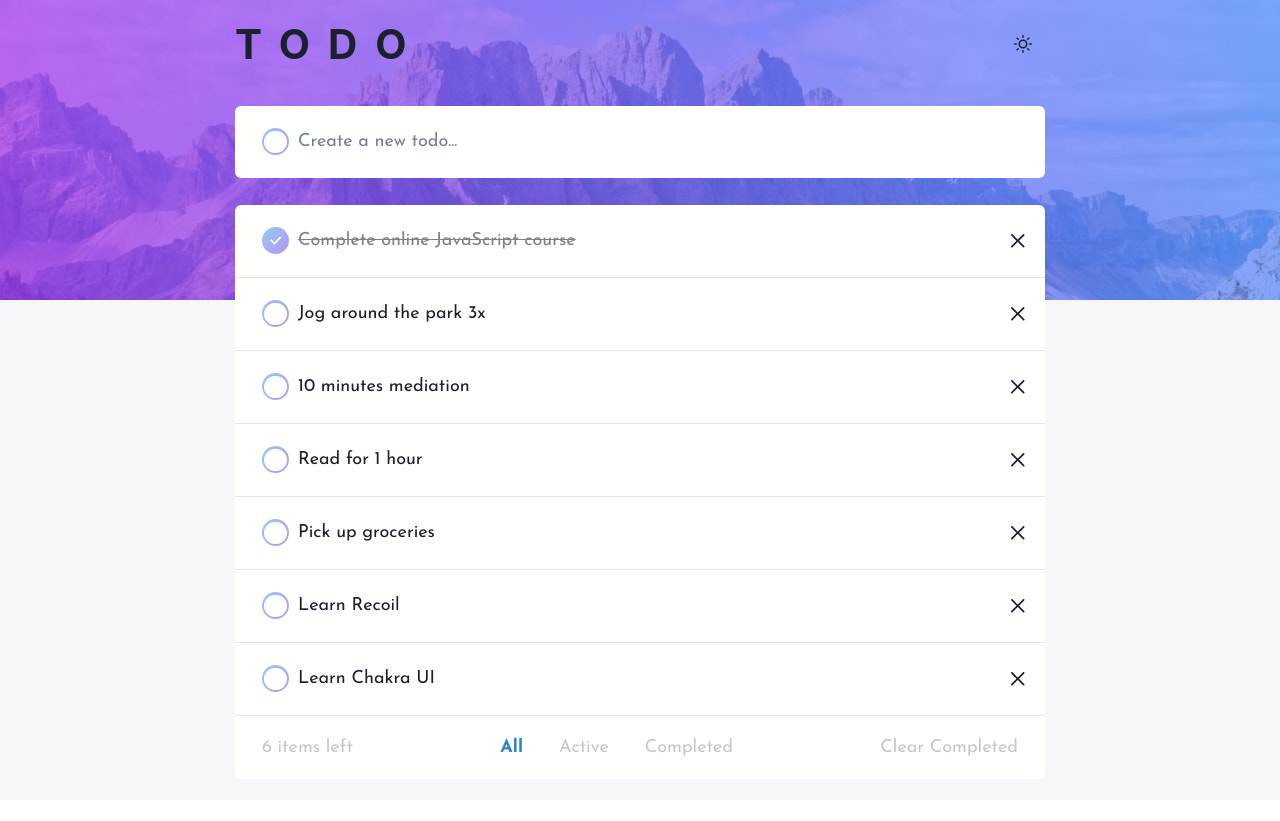
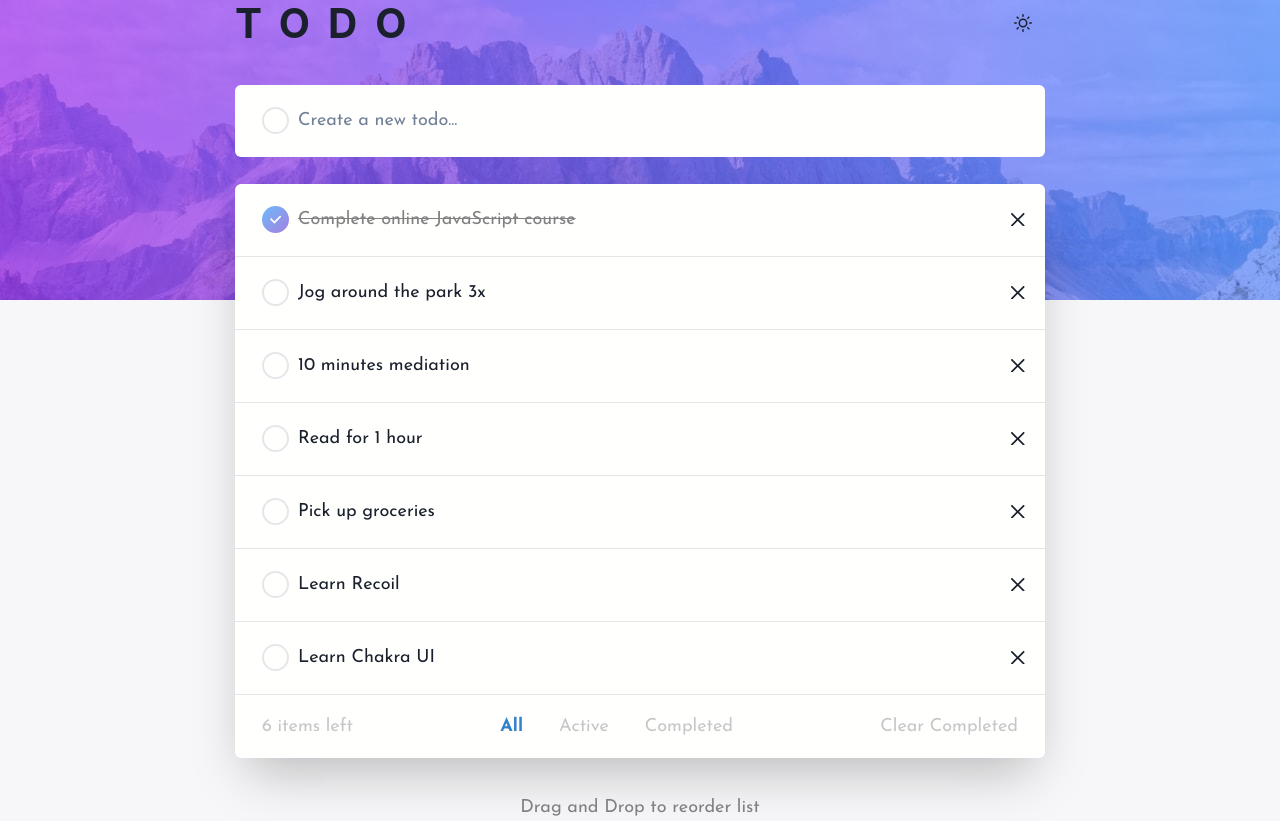
Before and after one commit to XMadFoX/todo-app-chakraui, a Next.js app: page / in a window 1280 px wide. Before the commit the page ends 800 px from the top, so only its background shows below. Built offline with nearby package versions, Linux system fonts and the light colour scheme.

Commit message:
Improve styling

```diff
--- a/src/components/Checkbox.tsx
+++ b/src/components/Checkbox.tsx
@@ -27,8 +27,12 @@ export default function Checkbox(props) {
 			<input {...getInputProps()} hidden />
 			<Center
 				rounded='full'
-				bgGradient='linear(135deg, blue.200, purple.300)'
-				w={6}
+				bgPos={state?.isChecked ? '100% 100%' : '0% 0%'}
+				bgSize='200% 200%'
+				bgGradient='linear(135deg, var(--chakra-colors-border) 50%,#6ebaf8 51%, #a47ee1 100%)'
+				_hover={{ bgPos: '100% 100%' }}
+				transition='all 0.2s ease-in'
+				minW={6}
 				h={6}
 				{...getCheckboxProps()}>
 				<Center
--- a/src/components/TodoItem.tsx
+++ b/src/components/TodoItem.tsx
@@ -31,11 +31,18 @@ export default function TodoItem({ todo }) {
 			value={todo}
 			id={todo.id}
 			initial={{ opacity: 0, scale: 0.9 }}
-			animate={{ opacity: 1, scale: 1 }}
+			animate={{ opacity: 1, scale: 1, background: '', border: '', borderRadius: '' }}
 			exit={{ opacity: 0, scale: 0.9 }}
+			whileDrag={{
+				scale: 1.02,
+				z: 5,
+				background: 'var(--chakra-colors-background)',
+				border: '1px solid var(--chakra-colors-text)',
+				borderRadius: '6px',
+			}}
 			onDragStart={() => setPreventClick(true)}
 			onDragEnd={() => setTimeout(() => setPreventClick(false), 10)}
-			transition={{ duration: 0.3 }}
+			transition={{ duration: 0.2 }}
 			className='todo-item'>
 			<Checkbox
 				maxWidth='100%'
--- a/src/components/TodoList.tsx
+++ b/src/components/TodoList.tsx
@@ -14,7 +14,7 @@ export default function TodoList() {
 	};
 
 	return (
-		<Box backgroundColor='background' rounded='6px' maxH='80vh' overflowY='auto'>
+		<Box backgroundColor='background' rounded='6px' shadow='2xl' >
 			<Reorder.Group axis='y' onReorder={setTodos} values={todos}>
 				<AnimatePresence>
 					{todos
--- a/src/pages/index.tsx
+++ b/src/pages/index.tsx
@@ -7,7 +7,7 @@ import TodoList from '../components/TodoList';
 const Index = () => (
 	<Box
 		width='100%'
-		height='100vh'
+		minHeight='100vh'
 		overflowY='auto'
 		bgColor='pagebg'
 		display='flex'
@@ -26,6 +26,9 @@ const Index = () => (
 				display={['block', 'none']}>
 				<Filter />
 			</Box>
+			<p style={{ color: 'gray', textAlign: 'center', marginTop: '2rem' }}>
+				Drag and Drop to reorder list
+			</p>
 		</Box>
 		<style jsx global>{`
 			html {
--- a/src/theme.tsx
+++ b/src/theme.tsx
@@ -35,6 +35,10 @@ const theme = extendTheme({
 				default: '#FF0080',
 				_dark: '#fbec8f',
 			},
+			border: {
+				default: '#e6e5ea',
+				_dark: '#37394e',
+			},
 		},
 		radii: {
 			button: '12px',
```
